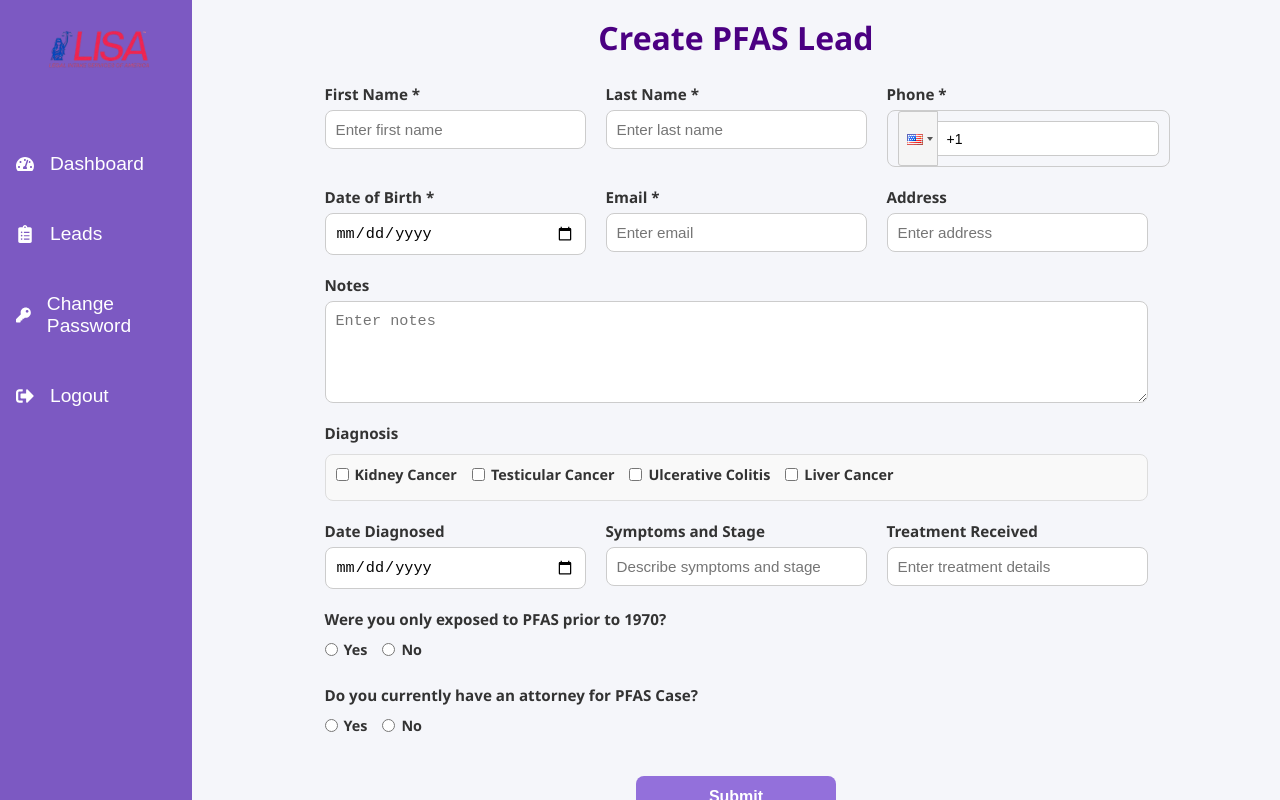
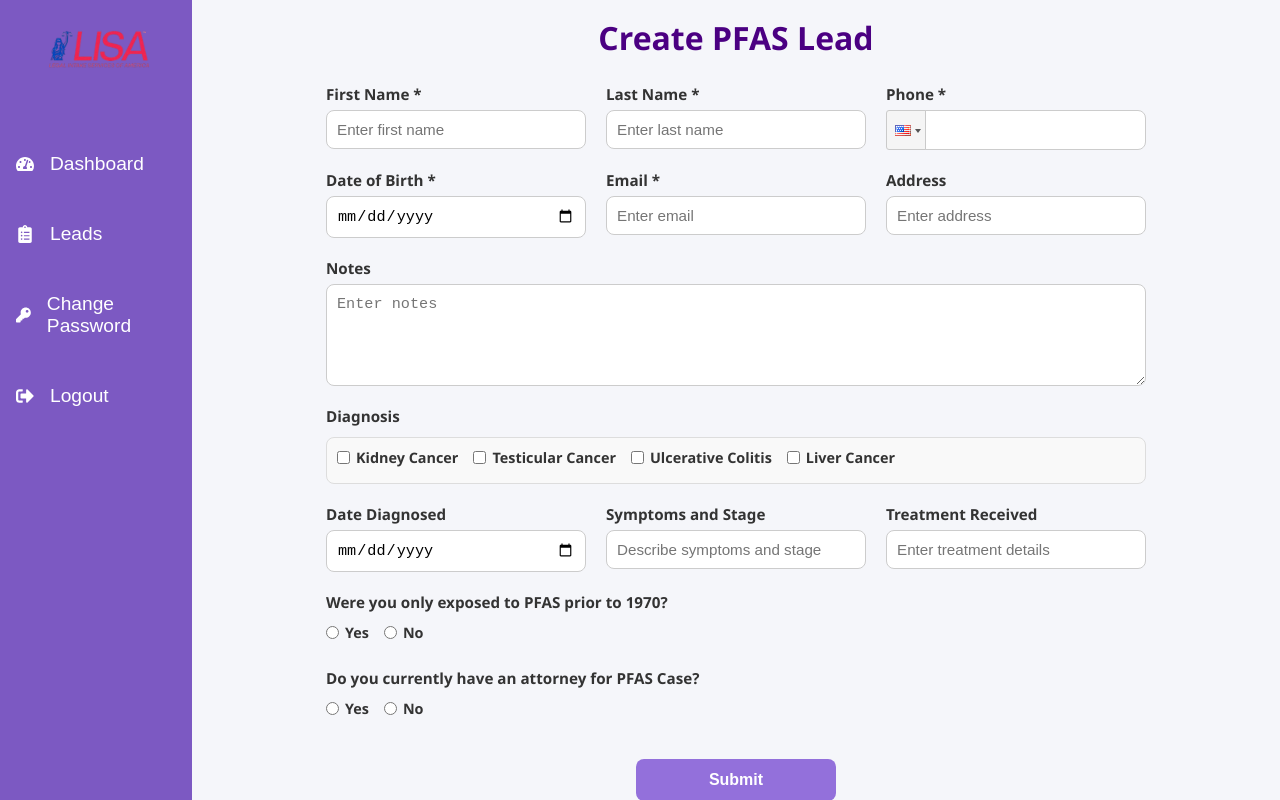
Before and after one commit to AryaK-31/lisa-test, a React (Vite) app: page /leads/pfas in a window 1280 px wide. Built offline with nearby package versions, Linux system fonts and the light colour scheme.

Commit message:
update updated

```diff
--- a/src/App.jsx
+++ b/src/App.jsx
@@ -53,7 +53,6 @@ export default function App() {
 
         {/* Forms (accessible to everyone) */}
         <Route path="leads/depo-provera" element={<DepoProveraForm />} />
-        <Route path="leads/depo_provera" element={<DepoProveraForm />} />
         <Route path="leads/roundup" element={<RoundupForm />} />
         <Route path="leads/pfas" element={<PFASForm />} />
         <Route path="leads/nec" element={<NECForm />} />
--- a/src/forms/LeadsForm.module.css
+++ b/src/forms/LeadsForm.module.css
@@ -64,8 +64,19 @@
 }
 
 /* Phone Input Styling */
+/* Phone Input Styling */
 .phoneInput {
-  width: 100%;
+  width: 100% !important;
+  min-width: 0 !important;
+  padding: 10px !important;
+  border: 1px solid #ccc !important;
+  border-radius: 8px !important;
+  outline: none !important;
+  font-size: 0.95rem !important;
+  box-sizing: border-box !important;
+  height: 40px !important;
+  background: #fff !important;
+  transition: 0.3s ease;
 }
 
 /* Textarea */
@@ -140,24 +151,21 @@
   .formRow {
     flex-direction: column;
   }
-
   .formGroup {
     width: 100%;
   }
-
   .submitBtn {
     width: 100%;
   }
-
   .formPage {
     padding-bottom: 56px;
   }
-
   .buttonWrapper {
     margin-bottom: 32px;
   }
 
   .formPage h2 {
-    font-size: 1.5rem;
-  }
+  font-size: 1.5rem;
+
 }
+}
--- a/src/forms/NECForm.jsx
+++ b/src/forms/NECForm.jsx
@@ -153,8 +153,8 @@ export default function NECForm() {
               country={"us"}
               value={formData.phone}
               onChange={handlePhoneChange}
-              containerClass={styles.phoneInput}
               inputClass={styles.phoneInput}
+              required
             />
           </div>
         </div>
--- a/src/forms/PFASForm.jsx
+++ b/src/forms/PFASForm.jsx
@@ -126,13 +126,15 @@ export default function PFASForm() {
           </div>
 
           <div className={styles.formGroup}>
-            <label>Phone *</label>
+            <label>
+              Phone <span className="required">*</span>
+            </label>
             <PhoneInput
               country={"us"}
               value={formData.phone}
               onChange={handlePhoneChange}
-              containerClass={styles.phoneInput}
-              inputStyle={{ width: "100%" }}
+              inputClass={styles.phoneInput}
+              required
             />
           </div>
         </div>
@@ -187,8 +189,12 @@ export default function PFASForm() {
         <div className={`${styles.formGroup} ${styles.full}`}>
           <label>Diagnosis</label>
           <div className={styles.checkboxGrid}>
-            {["Kidney Cancer", "Testicular Cancer", "Ulcerative Colitis", "Liver Cancer"].map(
-              (condition) => (
+            {[
+              "Kidney Cancer",
+              "Testicular Cancer",
+              "Ulcerative Colitis",
+              "Liver Cancer",
+            ].map((condition) => (
               <label key={condition}>
                 <input
                   type="checkbox"
@@ -199,8 +205,7 @@ export default function PFASForm() {
                 />
                 {condition}
               </label>
-              )
-            )}
+            ))}
           </div>
         </div>
 
--- a/src/forms/TalcumForm.jsx
+++ b/src/forms/TalcumForm.jsx
@@ -1,4 +1,6 @@
 import React, { useState } from "react";
+import PhoneInput from "react-phone-input-2";
+import "react-phone-input-2/lib/style.css";
 import styles from "./LeadsForm.module.css";
 import api from "../utils/api";
 
@@ -23,6 +25,10 @@ export default function TalcumForm() {
   const handleChange = (e) => {
     const { name, value } = e.target;
     setFormData((prev) => ({ ...prev, [name]: value }));
+  };
+
+  const handlePhoneChange = (value) => {
+    setFormData((prev) => ({ ...prev, phone: value }));
   };
 
   const handleSubmit = async (e) => {
@@ -103,12 +109,11 @@ export default function TalcumForm() {
           </div>
           <div className={styles.formGroup}>
             <label>Phone *</label>
-            <input
-              type="tel"
-              name="phone"
+            <PhoneInput
+              country={"us"}
               value={formData.phone}
-              placeholder="XXX-XXX-XXXX"
-              onChange={handleChange}
+              onChange={handlePhoneChange}
+              inputClass={styles.phoneInput}
               required
             />
           </div>
--- a/src/pages/UserLeads.module.css
+++ b/src/pages/UserLeads.module.css
@@ -647,6 +647,20 @@
     flex: 1;
   }
 
+  .filtersRow {
+  display: flex;
+  flex-direction: column;
+  gap: 1rem;
+  width: 85%;
+  grid-template-columns: 1fr 1fr;
+  gap: 1rem;
+  margin-bottom: 1rem;
+  background: white;
+  padding: 1.5rem;
+  border-radius: 12px;
+  box-shadow: 0 2px 15px rgba(0, 0, 0, 0.05);
+}
+
   .leadsTable th,
   .leadsTable td {
     padding: 8px 6px;
@@ -669,6 +683,12 @@
   .searchBox input {
     width: 100%;
   }
+
+  .dateRowSelect {
+  display: flex;
+  gap: 1rem;
+  flex-direction: column;
+}
 
   .modalContent {
     max-width: 95vw;
```
Lines whose indentation alone changed are shown as unchanged.
